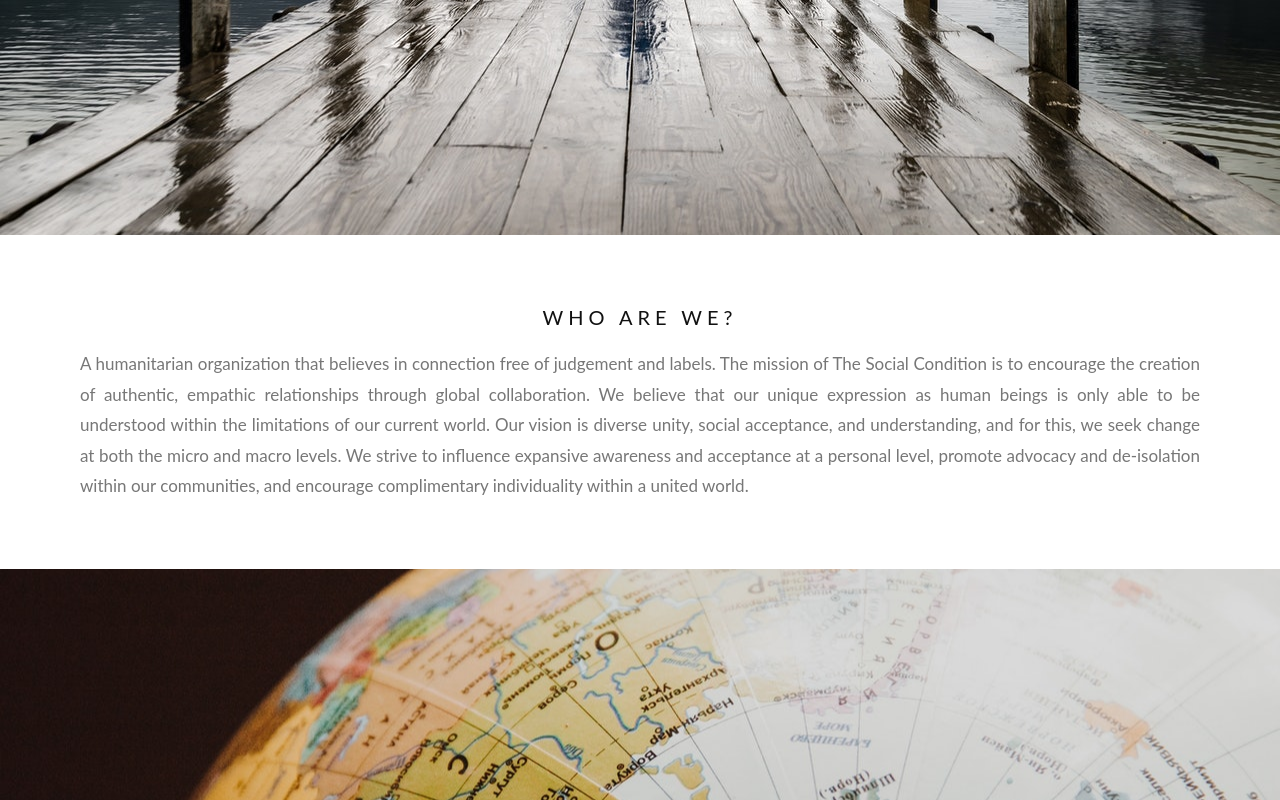
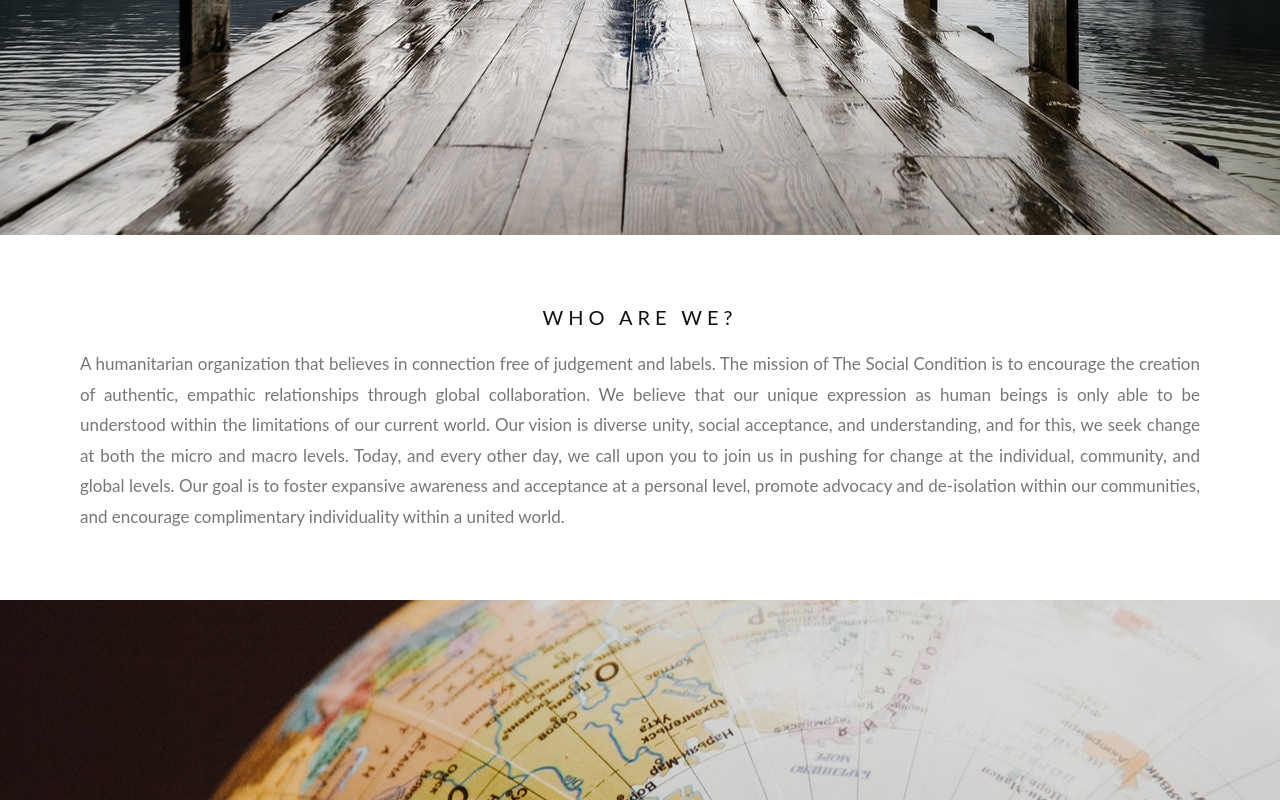
Before and after one commit to thesocon/soconweb, a website: page dist/index.html in a window 1280 px wide. Shown: the part 565-1365 px from the top of the page. Drawn offline with Linux system fonts and the light colour scheme.

Commit message:
blurb update

```diff
--- a/dist/index.html
+++ b/dist/index.html
@@ -186,7 +186,7 @@ h3 {
 
 <div style="color: #777;background-color:white;text-align:center;padding:50px 80px;text-align: justify;">
   <h3 style="text-align:center;">Who Are We?</h3>
-  <p class="informational">A humanitarian organization that believes in connection free of judgement and labels. The mission of The Social Condition is to encourage the creation of authentic, empathic relationships through global collaboration. We believe that our unique expression as human beings is only able to be understood within the limitations of our current world. Our vision is diverse unity, social acceptance, and understanding, and for this, we seek change at both the micro and macro levels. We strive to influence expansive awareness and acceptance at a personal level, promote advocacy and de-isolation within our communities, and encourage complimentary individuality within a united world. </p>
+  <p class="informational">A humanitarian organization that believes in connection free of judgement and labels. The mission of The Social Condition is to encourage the creation of authentic, empathic relationships through global collaboration. We believe that our unique expression as human beings is only able to be understood within the limitations of our current world. Our vision is diverse unity, social acceptance, and understanding, and for this, we seek change at both the micro and macro levels. Today, and every other day, we call upon you to join us in pushing for change at the individual, community, and global levels. Our goal is to foster expansive awareness and acceptance at a personal level, promote advocacy and de-isolation within our communities, and encourage complimentary individuality within a united world.</p>
 </div>
 <div class="bgimg-3">
   <div class="caption">
```
